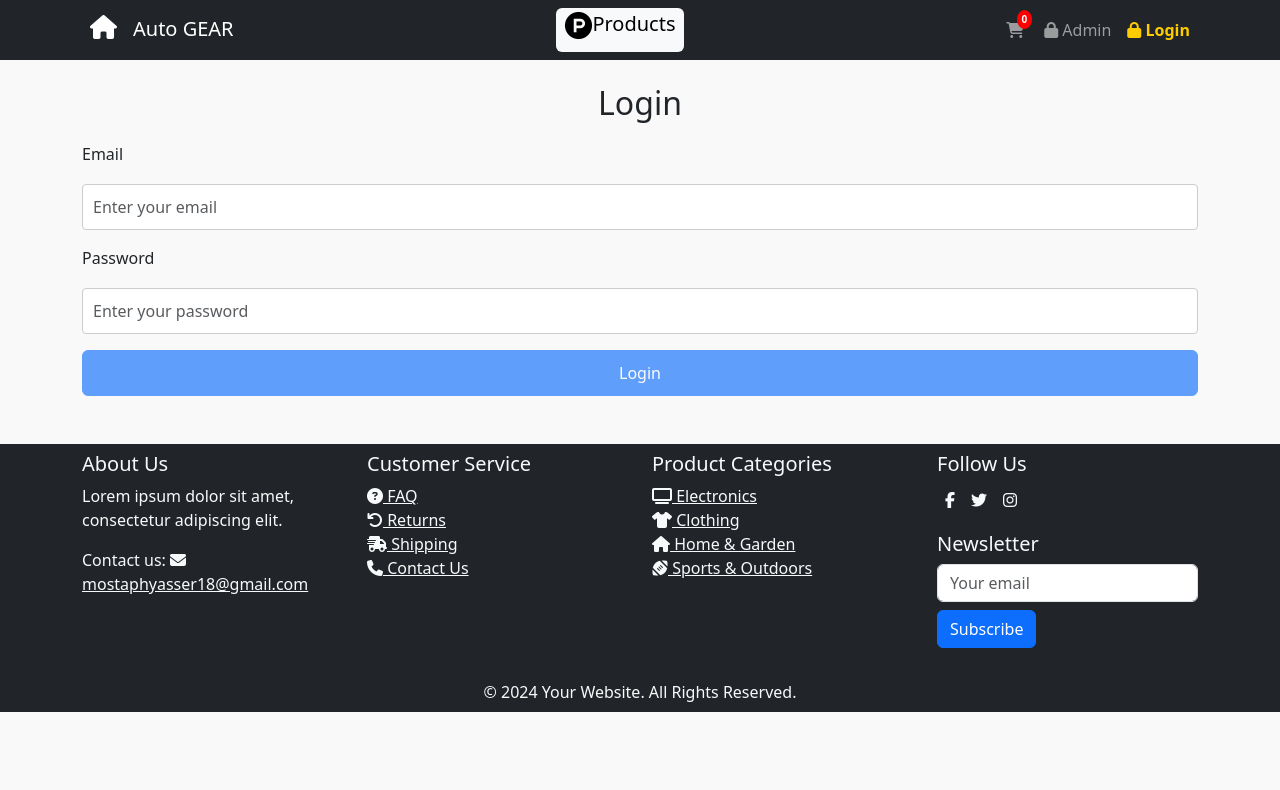
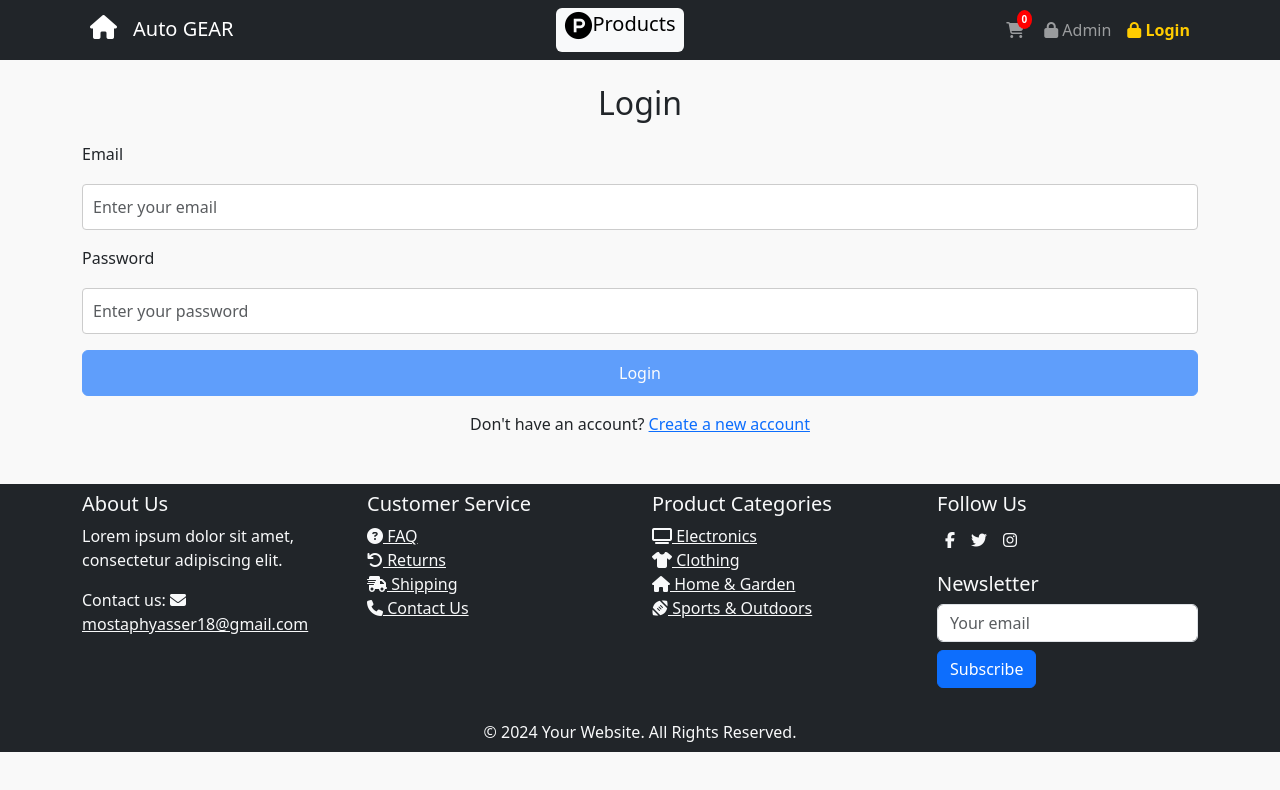
Before and after one commit to Mphtom/AutoGeer, an Angular app: page /login in a window 1280 px wide. Shown: the top 790 px of the page. Built offline with nearby package versions, Linux system fonts and the light colour scheme.

Commit message:
d version

```diff
--- a/src/app/login/login.component.html
+++ b/src/app/login/login.component.html
@@ -28,4 +28,8 @@
   <div *ngIf="errorMessage" class="alert alert-danger mt-3">
     {{ errorMessage }}
   </div>
+
+  <div class="text-center mt-3">
+    <p>Don't have an account? <a href="/registration">Create a new account</a></p>
+  </div>
 </div>
--- a/src/app/registration/registration.component.html
+++ b/src/app/registration/registration.component.html
@@ -133,7 +133,7 @@
 
           <button
             type="submit"
-            class="btn btn-primary"
+            class="btn btn-primary w-100"
             [disabled]="registrationForm.invalid"
           >
             Register
```
